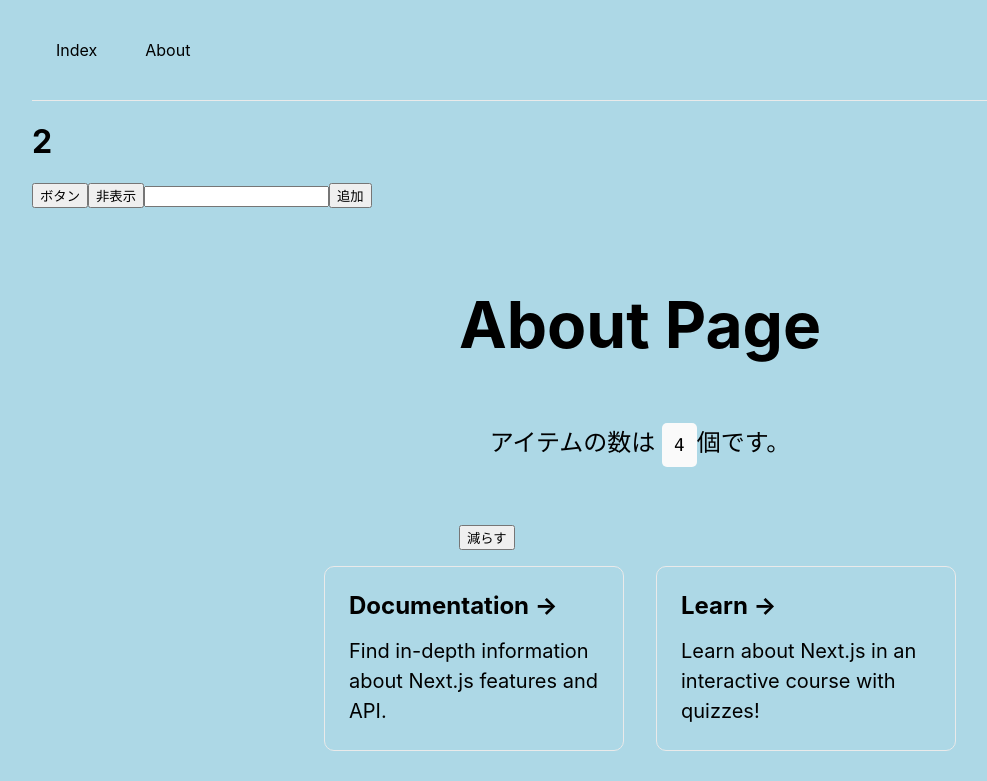
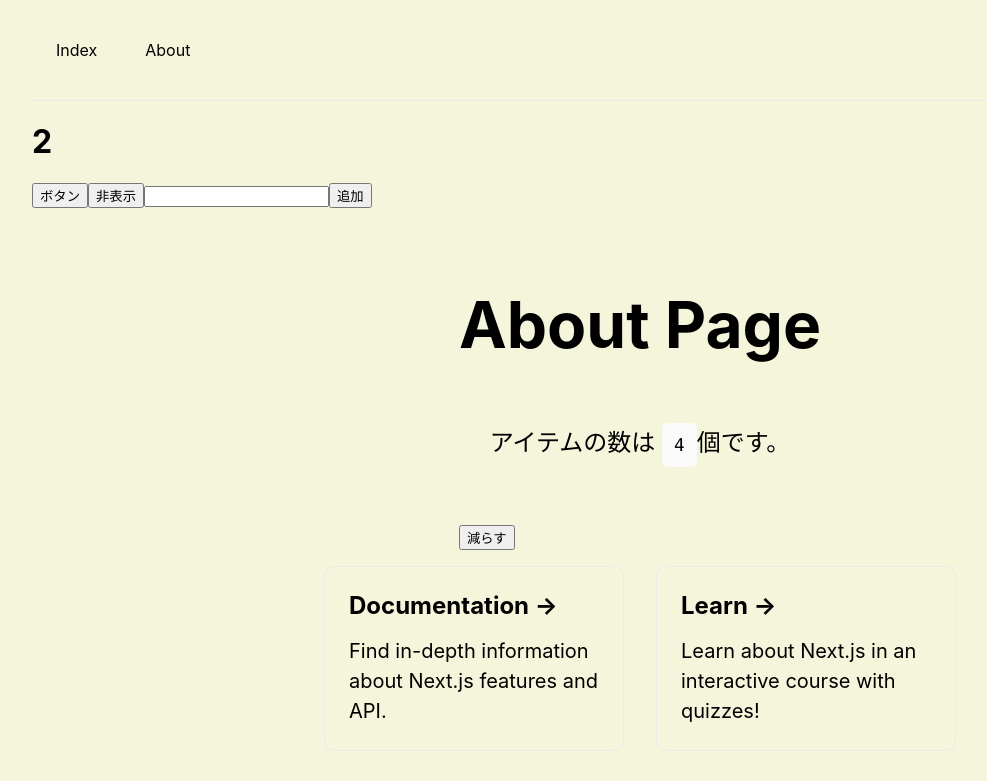
Before and after one commit to jaken1207/study-react, a Next.js app: page /about in a window 1280 px wide. Shown: the top 781 px of the page, without its empty margins (0-987 px from the left). Built offline with nearby package versions, Linux system fonts and the light colour scheme.

Commit message:
✨ useRouterを学びました

```diff
--- /dev/null
+++ b/src/hooks/useBgColor.jsx
@@ -0,0 +1,28 @@
+import { useRouter } from 'next/router';
+import { useEffect, useMemo } from 'react'
+
+export const useBgColor = () => {
+  const router = useRouter();
+
+  const bgColor = useMemo(() => {
+    switch (router.pathname){
+      case "/": {
+        return "lightblue";
+      }
+      case "/about" : {
+        return "beige";
+      }
+      default: {
+        return "";
+      }
+    }
+    // return router.pathname === "/" ? "lightblue" : "beige" ;
+  }, [router.pathname])
+
+    useEffect(() =>{
+      document.body.style.backgroundColor = bgColor ;
+      return () => {
+        document.body.style.backgroundColor = "";
+      };
+    }, [bgColor]);
+  }
--- a/src/hooks/useBgLightBlue.jsx
+++ /dev/null
@@ -1,10 +0,0 @@
-import { useEffect } from 'react'
-
-export const useBgLightBlue = () => {
-    useEffect(() =>{
-      document.body.style.backgroundColor = "lightblue";
-      return () => {
-        document.body.style.backgroundColor = "";
-      };
-    }, []);
-  }
--- a/src/pages/_app.jsx
+++ b/src/pages/_app.jsx
@@ -1,13 +1,13 @@
 import 'src/styles/globals.css'
 import Head from 'next/head';
-import { useBgLightBlue } from 'src/hooks/useBgLightBlue'
+import { useBgColor } from 'src/hooks/useBgColor'
 import { useInputArray } from 'src/hooks/useInputArray'
 import { useCounter } from 'src/hooks/useCounter'
 
 function MyApp({ Component, pageProps }) {
   const counter = useCounter();
   const inputArray = useInputArray();
-  useBgLightBlue();
+  useBgColor();
 
   return (
     <>
```
